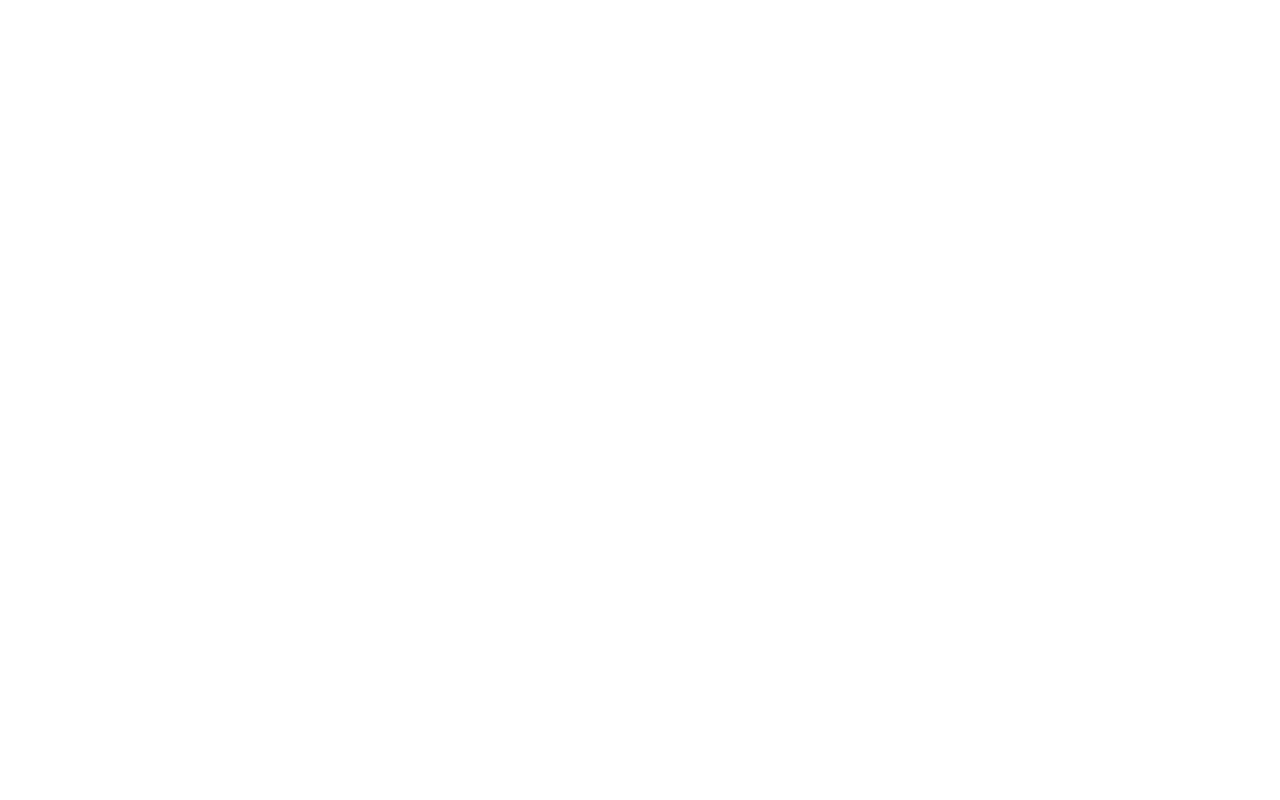
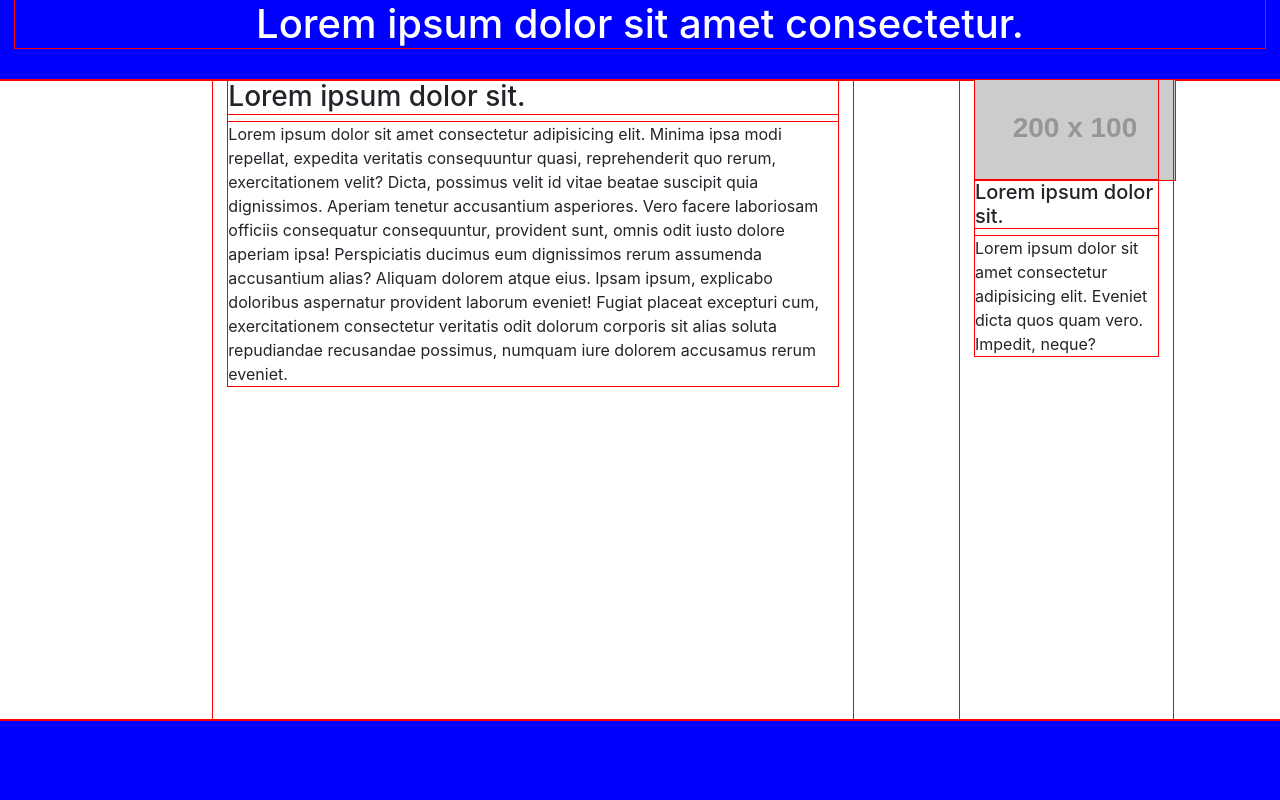
Before and after one commit to michaelgreen94/bootstrap-webpage, a plain HTML site: page index.html in a window 1280 px wide. Drawn offline with nearby package versions, Linux system fonts and the light colour scheme; placeholder pictures from the web are drawn by us.

Commit message:
meets requirements

```diff
--- a/assets/style.css
+++ b/assets/style.css
@@ -0,0 +1,25 @@
+/* DEBUGGING RULE ONLY */
+
+*{
+    outline: 1px solid red;
+}
+
+.blue {
+    background-color: blue;
+}
+
+.main-page {
+    height: 100vh;
+}
+
+.main-page header {
+    height: 10%;
+}
+
+.main-page section {
+    height: 80%;
+}
+
+.main-page footer {
+    height: 10%;
+}
--- a/index.html
+++ b/index.html
@@ -1,11 +1,67 @@
 <!DOCTYPE html>
 <html>
+
 <head>
     <title>Document</title>
-    <link rel="stylesheet" href="https://stackpath.bootstrapcdn.com/bootstrap/4.1.3/css/bootstrap.min.css">
-    <link rel="stylesheet" href="assets/style.css">
+    <link rel="stylesheet" href="https://stackpath.bootstrapcdn.com/bootstrap/4.1.3/css/bootstrap.min.css" integrity="sha384-MCw98/SFnGE8fJT3GXwEOngsV7Zt27NXFoaoApmYm81iuXoPkFOJwJ8ERdknLPMO"
+        crossorigin="anonymous">
+        <link rel="stylesheet" href="assets/style.css">
 </head>
+
 <body>
 
+    <!--    Bootstrap Do Rules
+        1. use containers
+        2. rows are the only children of containers
+        3. cols are the only children of rows
+        4. col can be used as containers
+        5. always satisfy 12 col
+
+            Bootstrap Don't Rules
+        1. not use containers
+        2. never use a row outside of a container
+        3. never make a row a child of a row
+        4. never use a col outside of a row
+        5. DO NOT TOUCH THE BOX MODEL at any of these layers, use flexbox here
+
+    -->
+    <div class="container-fluid main-page">
+        <header class="row blue">
+            <div class="col-sm-12">
+                <h1 class="text-center text-white">Lorem ipsum dolor sit amet consectetur.</h1>
+            </div>
+        </header>
+        <section class="row">
+            <div class="col-sm-6 offset-sm-2">
+                <article>
+                    <h3>Lorem ipsum dolor sit.</h3>
+                    <div>
+                        <p>Lorem ipsum dolor sit amet consectetur adipisicing elit. Minima ipsa modi repellat, expedita veritatis
+                            consequuntur quasi, reprehenderit quo rerum, exercitationem velit? Dicta, possimus velit id vitae
+                            beatae suscipit quia dignissimos. Aperiam tenetur accusantium asperiores. Vero facere laboriosam
+                            officiis consequatur consequuntur, provident sunt, omnis odit iusto dolore aperiam ipsa! Perspiciatis
+                            ducimus eum dignissimos rerum assumenda accusantium alias? Aliquam dolorem atque eius. Ipsam
+                            ipsum, explicabo doloribus aspernatur provident laborum eveniet! Fugiat placeat excepturi cum,
+                            exercitationem consectetur veritatis odit dolorum corporis sit alias soluta repudiandae recusandae
+                            possimus, numquam iure dolorem accusamus rerum eveniet.</p>
+                    </div>
+                </article>
+            </div>
+            <div class="col-sm-2 offset-sm-1 offset-sm-1">
+                <div>
+                    <div>
+                        <img src="//placehold.it/200x100" alt="">
+                    </div>
+                    <div>
+                        <h5>Lorem ipsum dolor sit.</h5>
+                        <p>Lorem ipsum dolor sit amet consectetur adipisicing elit. Eveniet dicta quos quam vero. Impedit, neque?</p>
+                    </div>
+                </div>
+            </div>
+        </section>
+        <footer class="row blue"></footer>
+    </div>
+
 </body>
+
 </html>
```
